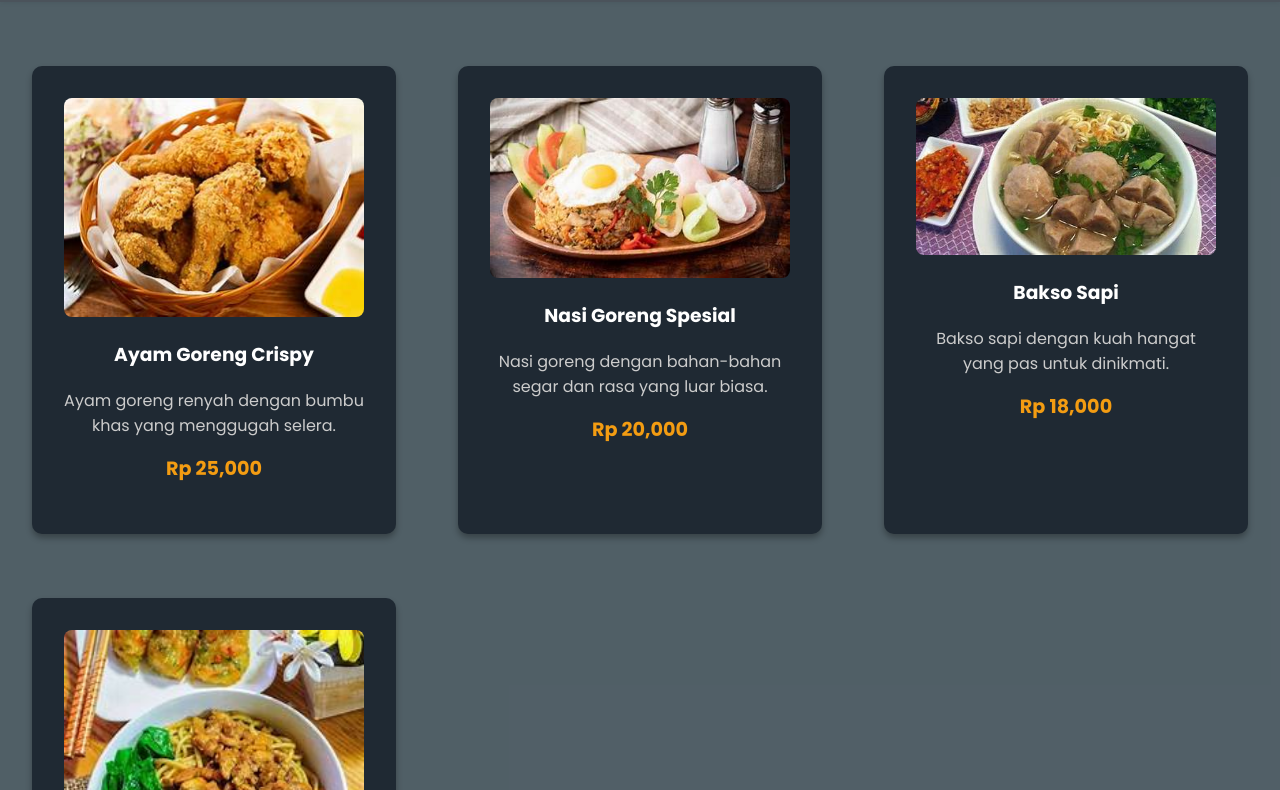
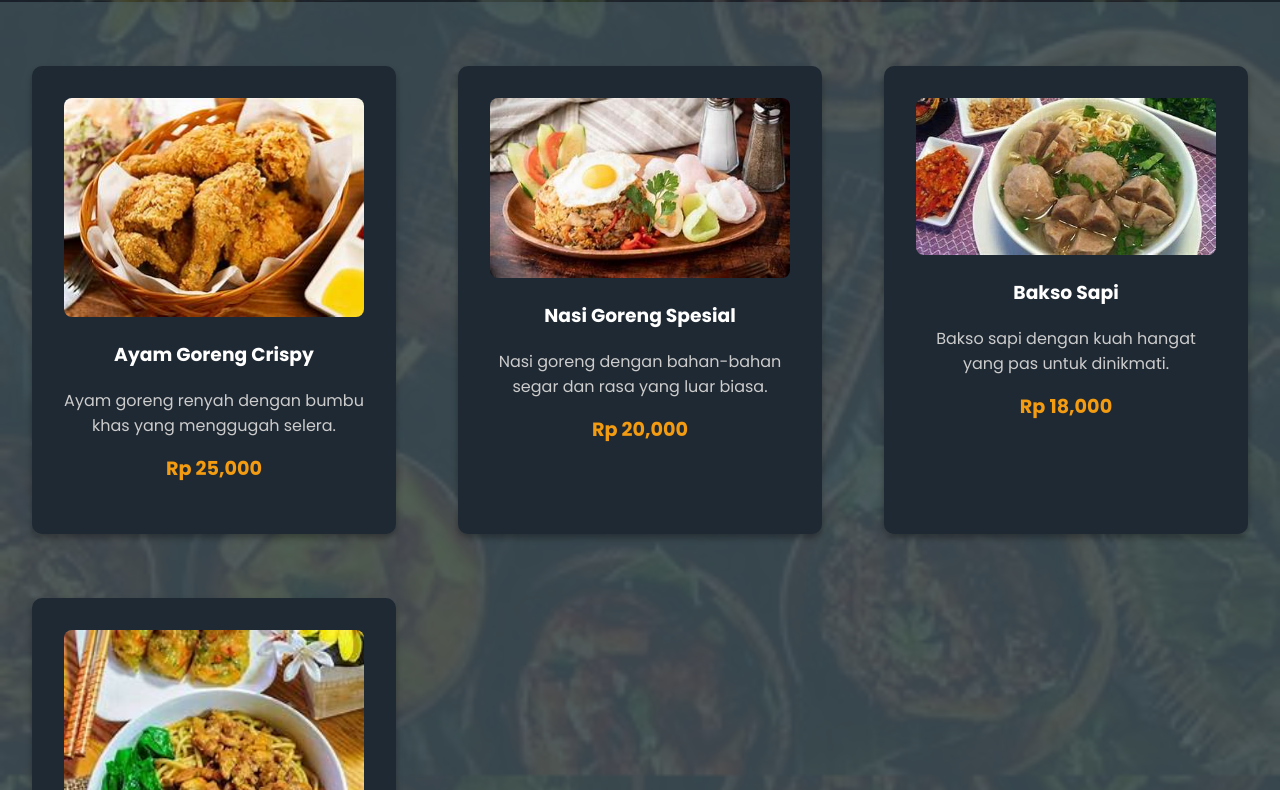
Before and after one commit to dimas-22/webdimas, a plain HTML site: page menu.html in a window 1280 px wide. Shown: the part 78-868 px from the top of the page. Drawn offline with Linux system fonts and the light colour scheme.

Commit message:
Update menu.html

```diff
--- a/menu.html
+++ b/menu.html
@@ -9,7 +9,7 @@
         body {
             margin: 0;
             font-family: 'Poppins', sans-serif;
-            background: url(gambar/makanankito.jpeg) no-repeat center center fixed;
+            background: url(makanankito.jpeg) no-repeat center center fixed;
             background-size: cover;
             color: white;
         }
```
